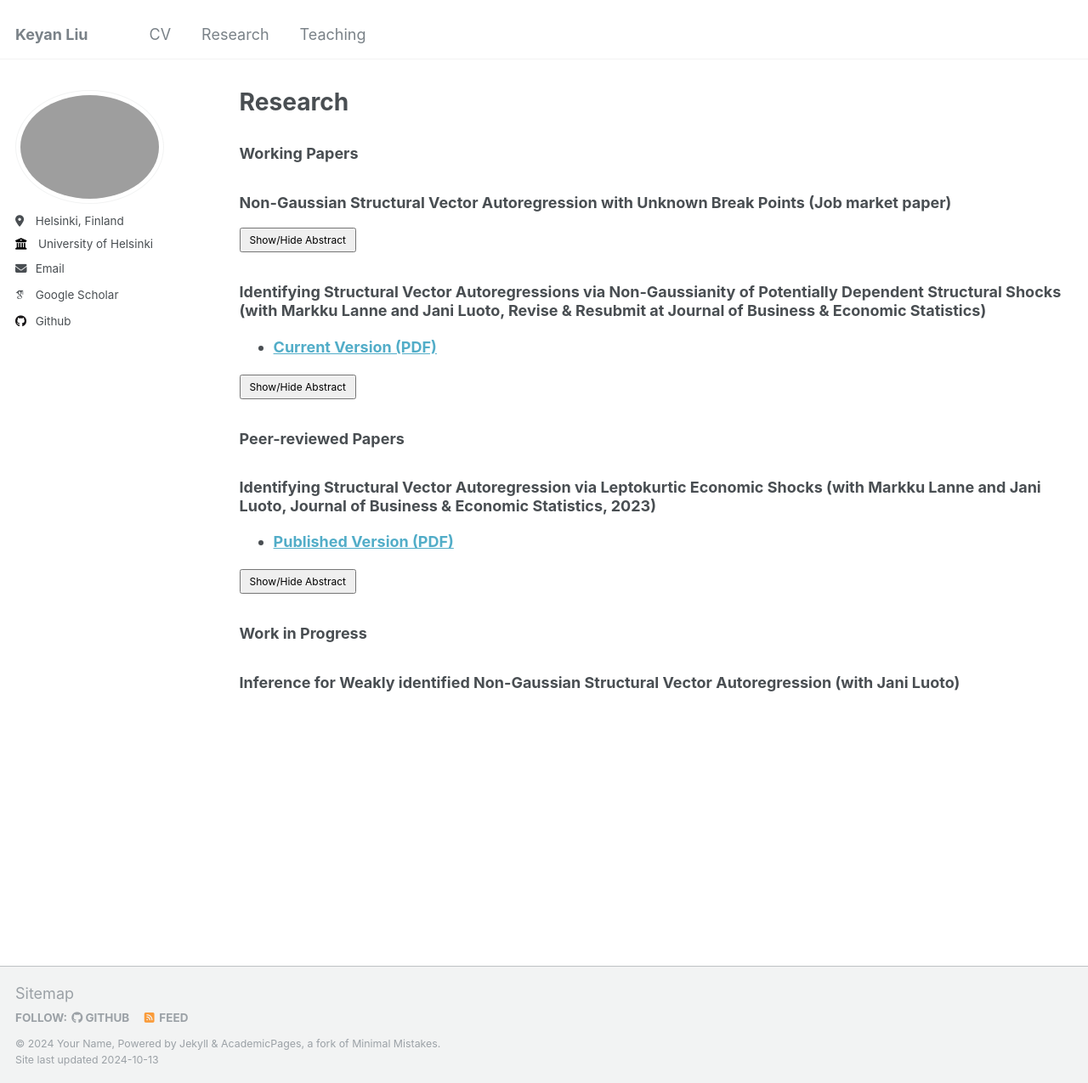
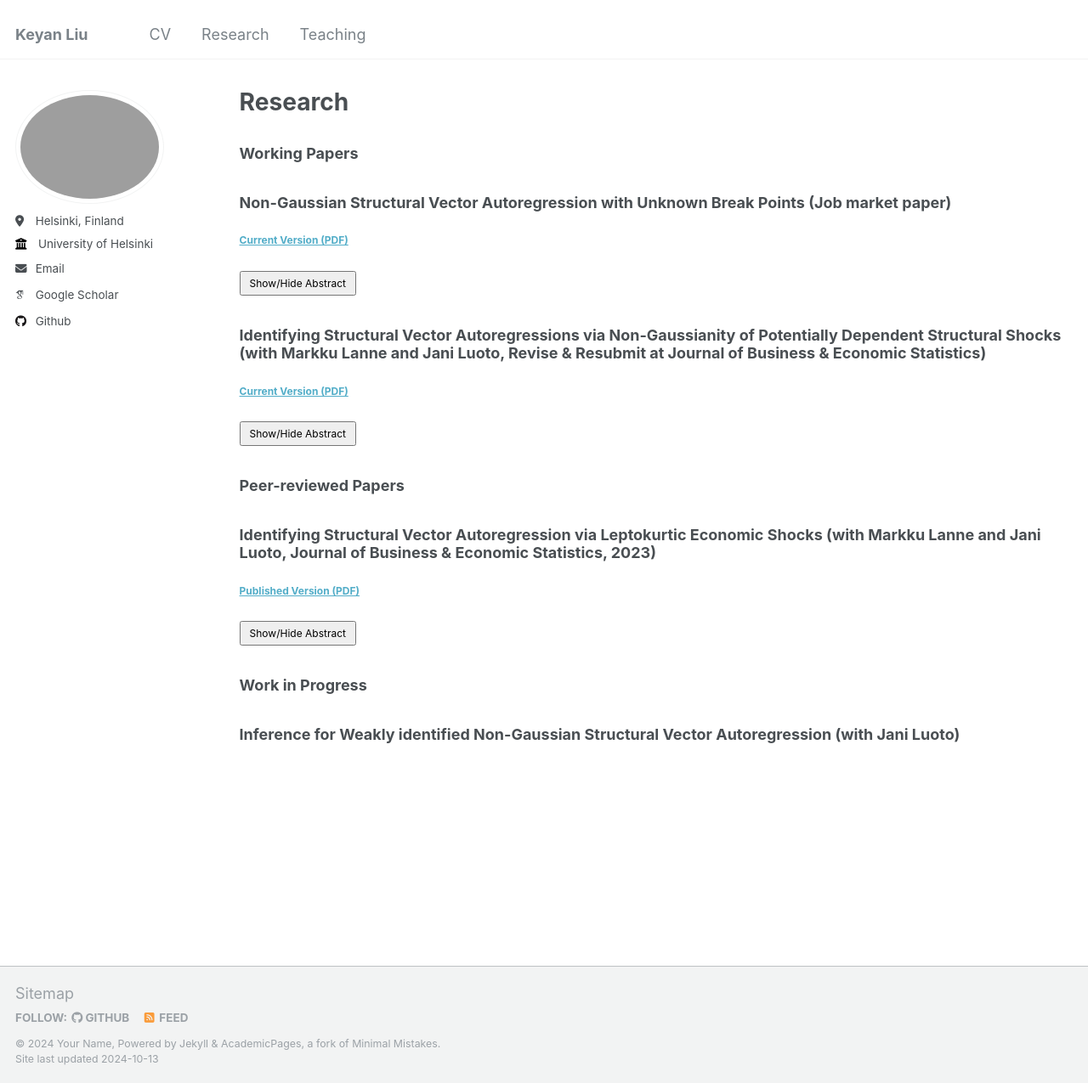
Before and after one commit to keyanliu1/keyanliu1.github.io, a Jekyll site: the page built from _pages/publications.md, in a window 1280 px wide and 1275 px high. Shown: the whole window at 85% size. Built offline with Jekyll 4.4.1, drawn with Linux system fonts in a browser that asks for light colours; some web fonts are replaced.

Commit message:
Update publications.md

```diff
--- a/_pages/publications.md
+++ b/_pages/publications.md
@@ -9,13 +9,16 @@ author_profile: true
 
 ### **Non-Gaussian Structural Vector Autoregression with Unknown Break Points (Job market paper)**
 
+<a href="https://keyanliu1.github.io/keyanliu/files/non-gaussian-svar-break-points.pdf" style="font-size: 12px;">**Current Version (PDF)**</a>
+
 <button onclick="toggleAbstract('abstract1')" style="font-size: 12px; padding: 5px 10px;">Show/Hide Abstract</button>
 <div id="abstract1" style="display:none;">
   <p>In this paper, I consider testing and estimating non-Gaussian Structural Vector Autoregressive models with unknown break points (SVAR-BP). This model extends traditional SVAR analysis by allowing for unknown breakpoints, capturing potential changes in both autoregressive coefficients and structural parameters. I employ the Partial Sample Generalized Method of Moments (PSGMM) to estimate the model and utilize the sup-Wald test to assess parameter stability. Additionally, I establish the asymptotic properties of the break point estimators and propose a sequential procedure for detecting and estimating multiple break points. My method is applied to a U.S. macroeconomic dataset from 1954 to 2023, where I identify significant structural breaks corresponding to key economic events. The results demonstrate the ability of our approach to detect and estimate multiple break points, modeling shifts in the dynamics of economic variables driven by external shocks.</p>
 </div>
 
 ### **Identifying Structural Vector Autoregressions via Non-Gaussianity of Potentially Dependent Structural Shocks (with Markku Lanne and Jani Luoto, Revise &amp; Resubmit at Journal of Business &amp; Economic Statistics)**
-- [**Current Version (PDF)**](https://keyanliu1.github.io/keyanliu/files/Paper2.pdf)
+
+<a href="https://keyanliu1.github.io/keyanliu/files/Paper2.pdf" style="font-size: 12px;">**Current Version (PDF)**</a>
 
 <button onclick="toggleAbstract('abstract2')" style="font-size: 12px; padding: 5px 10px;">Show/Hide Abstract</button>
 <div id="abstract2" style="display:none;">
@@ -25,7 +28,8 @@ author_profile: true
 ### Peer-reviewed Papers
 
 ### **Identifying Structural Vector Autoregression via Leptokurtic Economic Shocks (with Markku Lanne and Jani Luoto, Journal of Business &amp; Economic Statistics, 2023)**
-- [**Published Version (PDF)**](https://keyanliu1.github.io/keyanliu/files/Paper11.pdf)
+
+<a href="https://keyanliu1.github.io/keyanliu/files/Paper11.pdf" style="font-size: 12px;">**Published Version (PDF)**</a>
 
 <button onclick="toggleAbstract('abstract3')" style="font-size: 12px; padding: 5px 10px;">Show/Hide Abstract</button>
 <div id="abstract3" style="display:none;">
```
